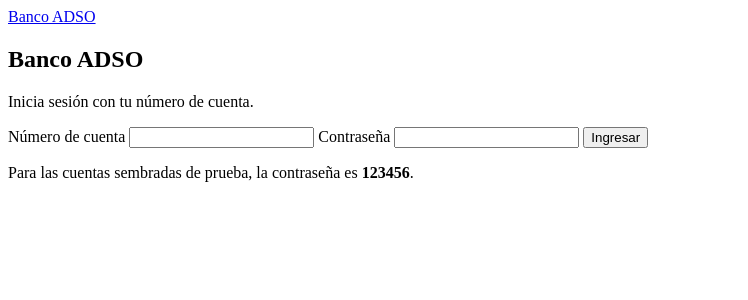
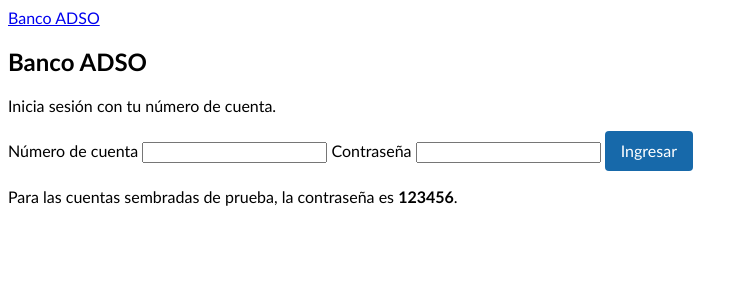
Before and after one commit to mlemithreales/BancoEntregable, a PHP site: page / in a window 1280 px wide. Shown: the top 300 px of the page, without its empty margins (0-748 px from the left). Run offline with PHP 8.4, Linux system fonts and the light colour scheme.

Commit message:
Proyecto actualizacionO

```diff
--- a/public/css/estilos.css
+++ b/public/css/estilos.css
@@ -0,0 +1,25 @@
+body {
+	font-family: "Trebuchet MS", "Segoe UI", sans-serif;
+}
+
+button,
+.boton {
+	display: inline-block;
+	padding: 0.65rem 1rem;
+	border: 0;
+	border-radius: 4px;
+	background-color: #1769aa;
+	color: #fff;
+	font: inherit;
+	text-decoration: none;
+	cursor: pointer;
+}
+
+button:hover,
+.boton:hover {
+	background-color: #0f4f85;
+}
+
+nav a {
+	color: #1769aa;
+}
--- a/src/Repositorios/UsuarioRepositorio.php
+++ b/src/Repositorios/UsuarioRepositorio.php
@@ -18,7 +18,7 @@ class UsuarioRepositorio
     public function buscarPorNumeroCuenta(string $numeroCuenta): ?Usuario
     {
         $stmt = $this->pdo->prepare(
-            'SELECT u.id, u.cuenta_id, u.clave_hash
+            'SELECT u.id, u.cuenta_id, u.clave_hash, u.clave_hash AS claveHash
              FROM usuarios u
              INNER JOIN cuentas c ON c.id = u.cuenta_id
              WHERE c.numero_cuenta = ?'
@@ -28,6 +28,7 @@ class UsuarioRepositorio
 
         return $fila ? Usuario::desdeFila($fila) : null;
     }
+
 
     public function buscarPorCuentaId(int $cuentaId): ?Usuario
     {
--- a/vistas/layout.php
+++ b/vistas/layout.php
@@ -8,6 +8,7 @@ unset($_SESSION['mensaje']);
     <meta charset="UTF-8">
     <meta name="viewport" content="width=device-width, initial-scale=1.0">
     <title><?= htmlspecialchars($titulo ?? 'Banco ADSO', ENT_QUOTES, 'UTF-8') ?></title>
+    <link rel="stylesheet" href="css/estilos.css">
 </head>
 <body>
 <header class="encabezado">
```
Also changed, not shown: sql/02_siembra_db.sql (+6 -5 lines), src/Servicios/ServicioLogin.php (+15 -5 lines).
